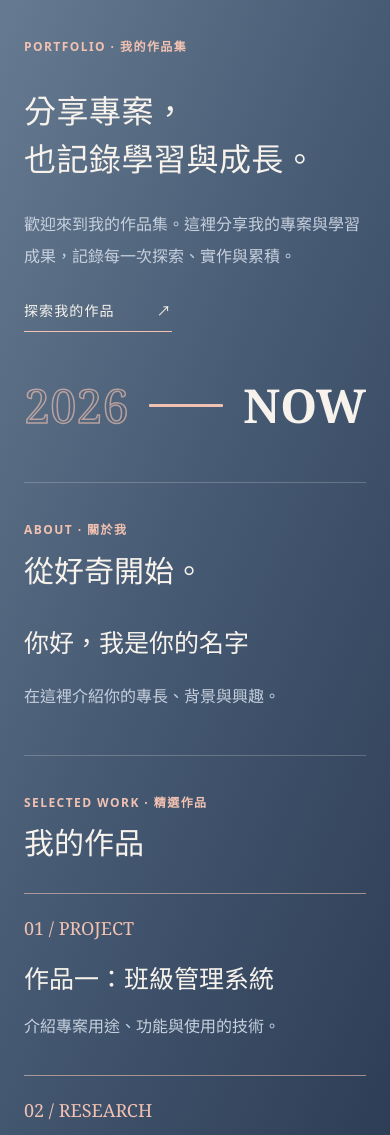
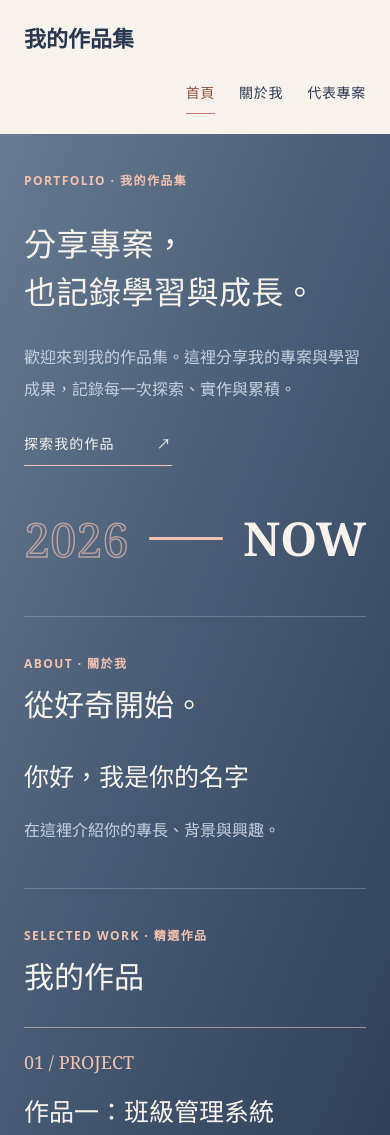
Before and after one commit to pheeb-lang/pheeb.github.io, a plain HTML site: page index.html in a window 390 px wide. Shown: the top 1135 px of the page. Drawn offline with Linux system fonts and the light colour scheme.

Commit message:
Add responsive portfolio navigation

```diff
--- a/index.html
+++ b/index.html
@@ -22,6 +22,13 @@
     a:focus-visible { outline: 2px solid var(--accent); outline-offset: 8px; }
     .page { min-height: 100vh; background: linear-gradient(112deg, #667a91 0%, #475b74 42%, #293850 100%); }
     .container { width: 84%; max-width: 1480px; margin-inline: auto; }
+    .site-header { background: var(--paper); color: #293850; }
+    .header-inner { display: flex; align-items: center; justify-content: space-between; gap: 32px; min-height: 100px; }
+    .site-name { font-family: var(--serif); font-size: 25px; font-weight: 600; text-decoration: none; white-space: nowrap; }
+    .site-nav { display: flex; align-items: center; justify-content: flex-end; gap: 40px; }
+    .site-nav a { padding-block: 8px; border-bottom: 1px solid transparent; font-size: 18px; letter-spacing: .1em; text-decoration: none; white-space: nowrap; transition: border-color .2s, color .2s; }
+    .site-nav a:hover, .site-nav a[aria-current="location"] { border-bottom-color: #c57c68; color: #915340; }
+    .site-header a:focus-visible { outline-color: #915340; }
     .hero { display: grid; grid-template-columns: minmax(0, 1fr) 360px; gap: 56px; min-height: 680px; padding-block: 52px 92px; align-items: start; }
     .eyebrow { margin: 0; color: var(--accent); font-size: 15px; font-weight: 700; letter-spacing: .12em; }
     h1 { margin: 42px 0 34px; font-family: var(--serif); font-size: clamp(48px, 5.35vw, 96px); font-weight: 500; line-height: 1.32; letter-spacing: .015em; }
@@ -56,6 +63,10 @@
     }
     @media (max-width: 720px) {
       .container { width: auto; margin-inline: 24px; }
+      .header-inner { flex-wrap: wrap; gap: 12px; padding-block: 20px; min-height: auto; }
+      .site-name { font-size: 22px; }
+      .site-nav { width: 100%; justify-content: flex-end; gap: 24px; }
+      .site-nav a { font-size: 14px; letter-spacing: .05em; }
       .hero { grid-template-columns: 1fr; min-height: auto; padding-block: 36px 48px; gap: 44px; }
       .eyebrow { font-size: 12px; }
       h1 { margin-block: 30px 24px; font-size: clamp(32px, 6.7vw, 48px); line-height: 1.5; }
@@ -76,6 +87,16 @@
   </style>
 </head>
 <body>
+  <header class="site-header">
+    <div class="container header-inner">
+      <a class="site-name" href="#top">我的作品集</a>
+      <nav class="site-nav" aria-label="主要導覽">
+        <a href="#top" aria-current="location">首頁</a>
+        <a href="#about">關於我</a>
+        <a href="#projects">代表專案</a>
+      </nav>
+    </div>
+  </header>
   <main class="page" id="top">
     <div class="container">
       <section class="hero" aria-labelledby="hero-title">
@@ -91,7 +112,7 @@
           <div class="now">NOW</div>
         </div>
       </section>
-      <section class="section" aria-labelledby="about-title">
+      <section class="section" id="about" aria-labelledby="about-title">
         <header><p class="eyebrow">ABOUT · 關於我</p><h2 id="about-title">從好奇開始。</h2></header>
         <div class="about-copy">
           <h3>你好，我是你的名字</h3>
@@ -107,14 +128,35 @@
             <p>介紹專案用途、功能與使用的技術。</p>
           </article>
           <article>
-            <span class="project-number">02 / RESEARCH</span>
-            <h3>作品二：研究專案</h3>
-            <p>介紹研究主題與成果。</p>
+            <span class="project-number">02 / PROJECT</span>
+            <h3>作品二：教室管理系統</h3>
+            <p>介紹專案用途、功能與使用的技術。</p>
           </article>
         </div>
       </section>
       <footer><span>我的作品集 · 持續探索，持續累積。</span><a href="#top">回到頂端 ↑</a></footer>
     </div>
   </main>
+  <script>
+    const navLinks = Array.from(document.querySelectorAll('.site-nav a'));
+    const sections = [document.querySelector('.hero'), document.getElementById('about'), document.getElementById('projects')];
+    let scheduled = false;
+    function updateNavigation() {
+      let current = 0;
+      sections.forEach((section, index) => {
+        if (section.getBoundingClientRect().top <= window.innerHeight * .4) current = index;
+      });
+      navLinks.forEach((link, index) => {
+        if (index === current) link.setAttribute('aria-current', 'location');
+        else link.removeAttribute('aria-current');
+      });
+      scheduled = false;
+    }
+    window.addEventListener('scroll', () => {
+      if (!scheduled) { scheduled = true; requestAnimationFrame(updateNavigation); }
+    }, { passive: true });
+    window.addEventListener('resize', updateNavigation);
+    updateNavigation();
+  </script>
 </body>
 </html>
```
